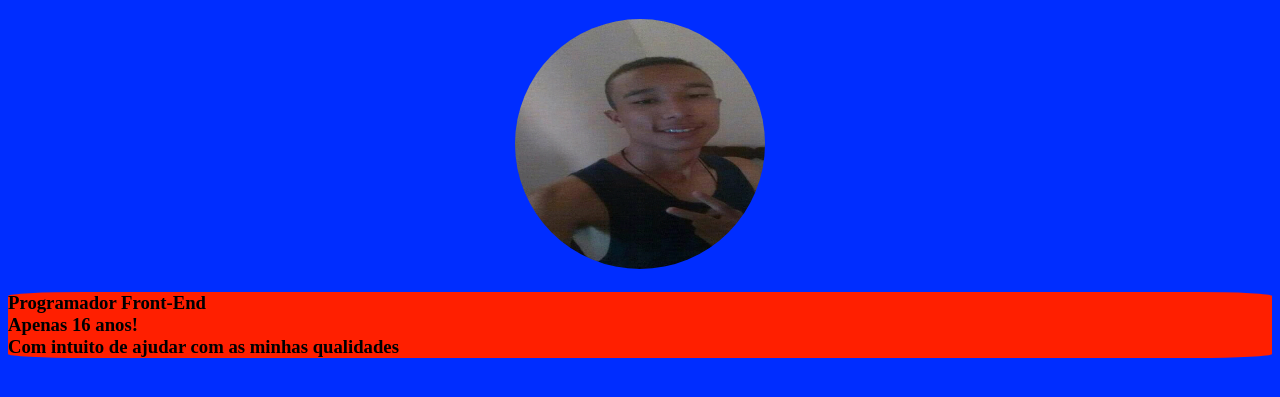
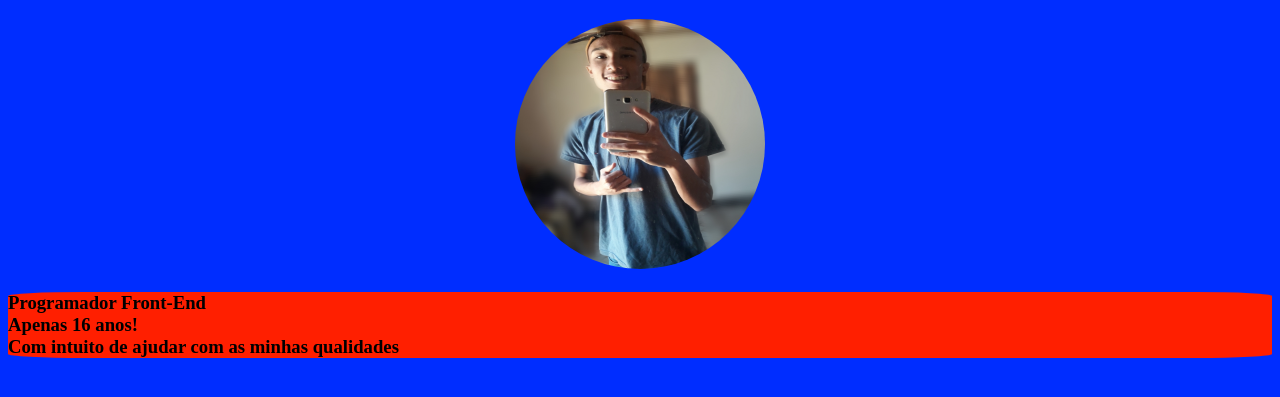
Before and after one commit to psscripts/portifolio, a plain HTML site: page index.html in a window 1280 px wide. Shown: the part 61-458 px from the top of the page. Drawn offline with Linux system fonts and the light colour scheme.

Commit message:
Add files via upload

```diff
--- a/index.html
+++ b/index.html
@@ -15,7 +15,7 @@
 								<h1>Alison Araújo</h1>
 				</center>
 				<center>
-								<img src="fotominha.jpg" alt="">
+								<img src="foto.jpg" alt="">
 				</center>
 
 				<h3 class="info">Programador Front-End <br>
```
Also changed, not shown: foto.jpg (added).
